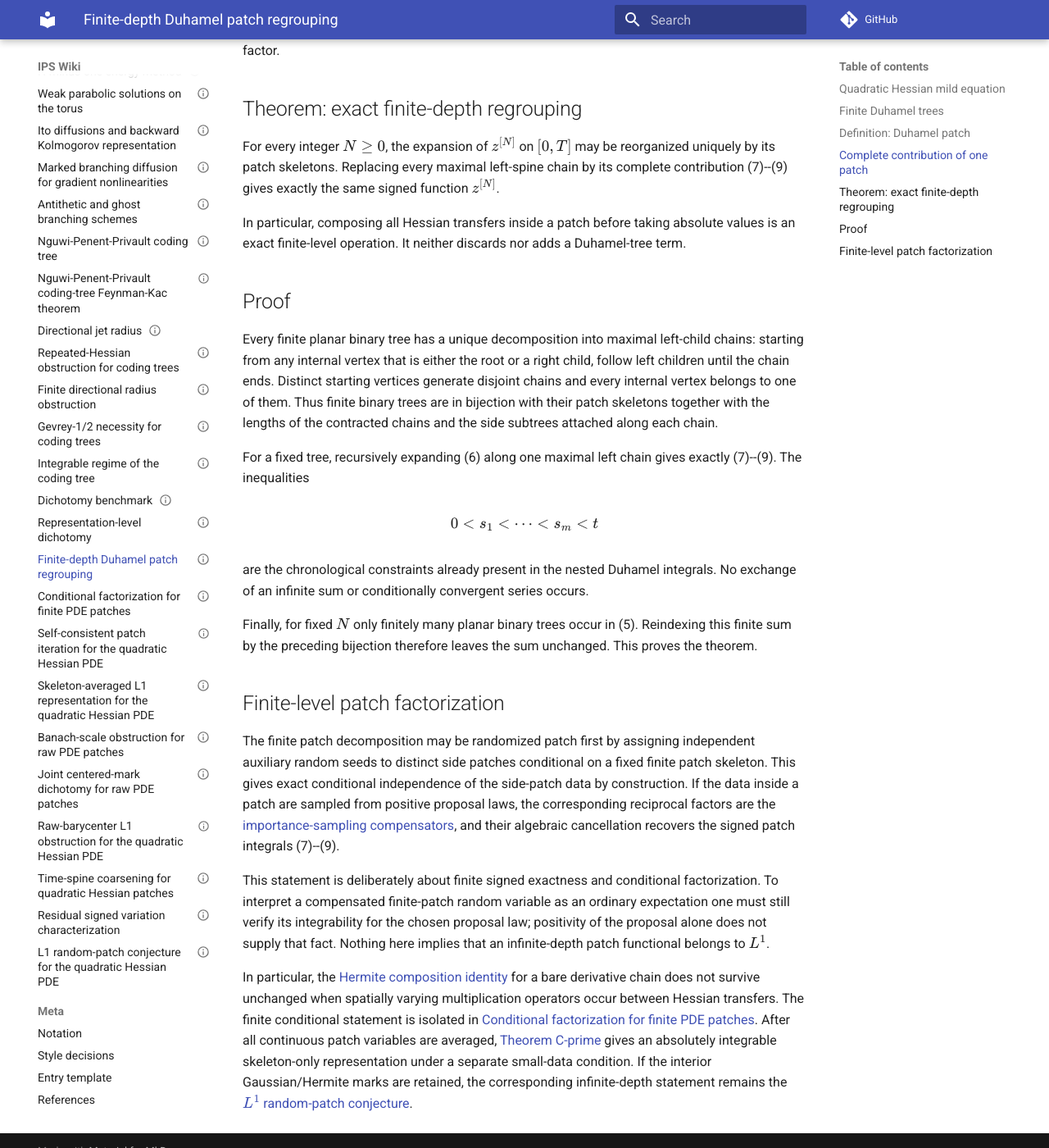
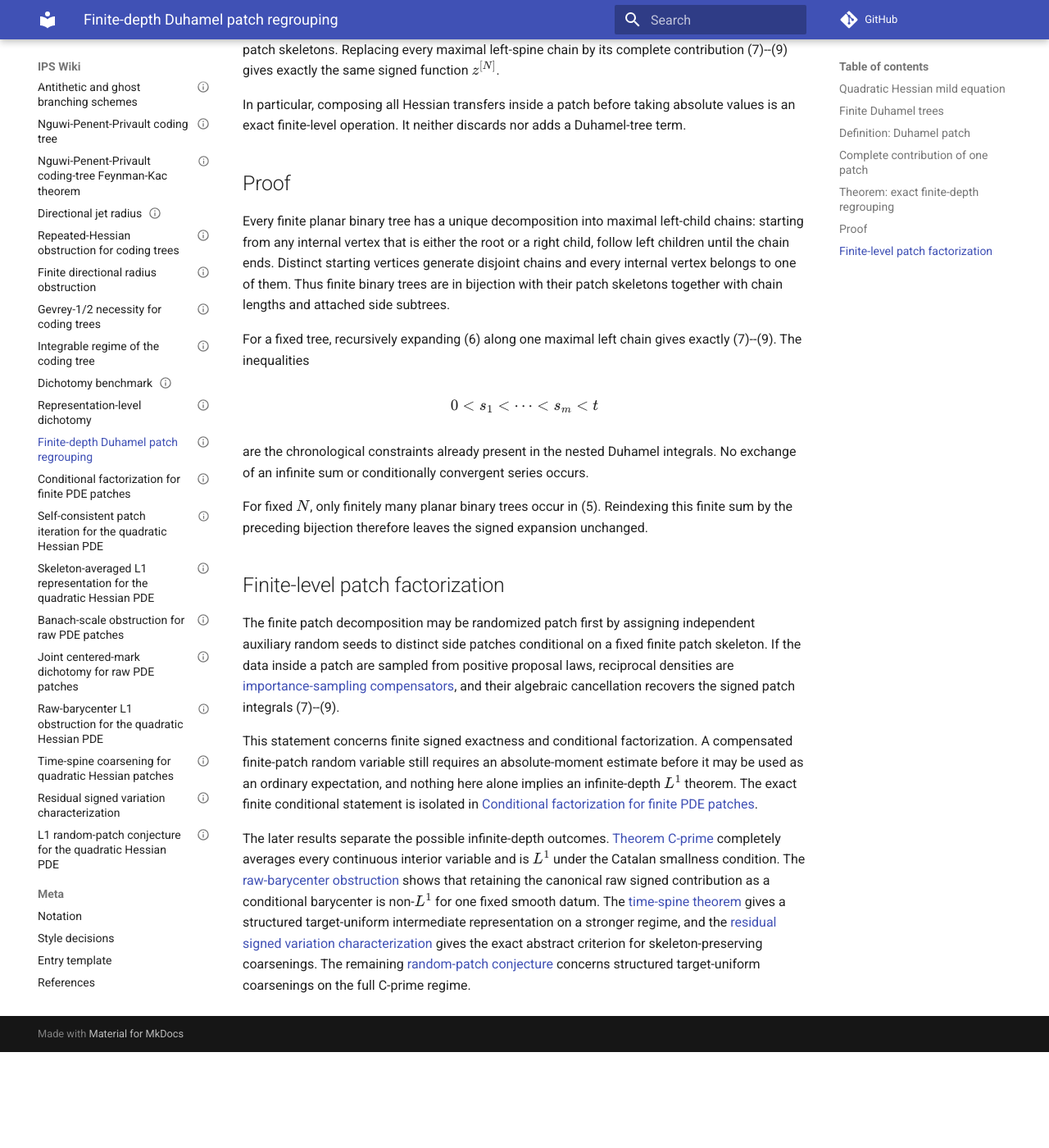
Before and after one commit to maciejgluchowski86-beep/ips-wiki, an MkDocs documentation site: the page built from docs/entries/finite-depth-duhamel-patch-regrouping.md, in a window 1280 px wide and 1400 px high, scrolled down 2782 px. Shown: the whole window at 82% size. Built offline with MkDocs 1.6.1 and Material for MkDocs 9.7.7, drawn with Linux system fonts in a browser that asks for light colours; comment, search, counter and statistics services are not loaded; after the commit the page ends 4065 px from its top, so only the background shows below that; some of the changed text lies outside the part shown.

Commit message:
Update finite patch theorem with final coarsening status

```diff
--- a/docs/entries/finite-depth-duhamel-patch-regrouping.md
+++ b/docs/entries/finite-depth-duhamel-patch-regrouping.md
@@ -25,7 +25,7 @@ $$
 \mathbb T=\mathbb R/(2\pi\mathbb Z).
 $$
 
-Consider the forward-time equation
+Consider
 
 $$
 \partial_tv
@@ -57,7 +57,7 @@ z(0,\cdot)=\phi''.
 \tag{2}
 $$
 
-Hence the mild equation for \(z\) is
+Hence
 
 $$
 z(t)
@@ -68,7 +68,7 @@ P_t\phi''
 \tag{3}
 $$
 
-Define the bilinear Duhamel operator
+Define
 
 $$
 \mathcal B(f,g)(t)
@@ -78,9 +78,7 @@ $$
 \tag{4}
 $$
 
-Then (3) is \(z=L+\mathcal B(z,z)\), where \(L(t)=P_t\phi''\).
-
-The theorem below is an algebraic statement about finite Picard expansions of (3). It does not assume in advance that the infinite Picard sequence converges or that (1) has a solution.
+Then (3) is \(z=L+\mathcal B(z,z)\), where \(L(t)=P_t\phi''\). The theorem below is algebraic: it does not assume convergence of an infinite Picard sequence or existence of a solution of (1).
 
 ## Finite Duhamel trees
 
@@ -94,7 +92,7 @@ z^{[N+1]}
 \tag{5}
 $$
 
-Expanding (5) algebraically gives a finite sum indexed by rooted planar binary trees of height at most \(N\). A leaf contributes \(L\). If a tree \(\tau\) has left and right subtrees \(\tau_L,\tau_R\), its contribution is defined recursively by
+Expanding (5) gives a finite sum indexed by rooted planar binary trees of height at most \(N\). A leaf contributes \(L\). If \(\tau\) has left and right subtrees \(\tau_L,\tau_R\), its contribution is
 
 $$
 V_\tau
@@ -103,28 +101,26 @@ V_\tau
 \tag{6}
 $$
 
-The planar convention records which child will continue a patch; it does not change the product in (4).
+The planar convention records which child continues a patch; it does not change the product in (4).
 
 ## Definition: Duhamel patch
 
-A *patch* of a finite planar binary tree is a maximal chain of internal vertices obtained by repeatedly following the left child. Every internal vertex belongs to exactly one patch. The right child of each vertex is a side subtree; if that right child is itself internal, it is the root of another patch.
+A *patch* is a maximal chain of internal vertices obtained by repeatedly following the left child. Every internal vertex belongs to exactly one patch. The right child of each vertex is a side subtree; if that right child is internal, it begins another patch.
 
-Contracting every maximal left chain to one vertex gives the *patch skeleton*. The skeleton records the incidence of the patches, while the length of each contracted chain records the number of consecutive Hessian events in that patch.
+Contracting every maximal left chain to one vertex gives the *patch skeleton*. Recording the chain lengths and attached side subtrees recovers the original planar tree uniquely.
 
 ## Complete contribution of one patch
 
-Suppose a patch has length \(m\geq1\), its successive right-subtree contributions are the smooth side profiles \(b_1,\ldots,b_m\), and the leftmost terminal contribution is \(G\). For fixed ordered times
+Suppose a patch has length \(m\geq1\), successive right-subtree contributions \(b_1,\ldots,b_m\), and leftmost terminal contribution \(G\). For
 
 $$
 0<s_1<\cdots<s_m<t,
 $$
 
-define recursively
+define
 
 $$
-\Xi_1
-=
-b_1(s_1)P_{s_1}G,
+\Xi_1=b_1(s_1)P_{s_1}G,
 \tag{7}
 $$
 
@@ -138,7 +134,7 @@ b_r(s_r)
 \tag{8}
 $$
 
-The complete signed contribution of the patch is
+The complete signed contribution is
 
 $$
 \mathcal P_m[b_1,\ldots,b_m;G](t)
@@ -150,7 +146,7 @@ $$
 \tag{9}
 $$
 
-For \(m=0\), set \(\mathcal P_0[G](t)=P_tG\). Equations (7)--(9) are not estimates: they are the iterated Duhamel integral obtained by following the left spine and leaving every right child as a side factor.
+For \(m=0\), set \(\mathcal P_0[G](t)=P_tG\). Equations (7)--(9) are the nested Duhamel integral along the left spine, not an estimate.
 
 ## Theorem: exact finite-depth regrouping
 
@@ -160,7 +156,7 @@ In particular, composing all Hessian transfers inside a patch before taking abso
 
 ## Proof
 
-Every finite planar binary tree has a unique decomposition into maximal left-child chains: starting from any internal vertex that is either the root or a right child, follow left children until the chain ends. Distinct starting vertices generate disjoint chains and every internal vertex belongs to one of them. Thus finite binary trees are in bijection with their patch skeletons together with the lengths of the contracted chains and the side subtrees attached along each chain.
+Every finite planar binary tree has a unique decomposition into maximal left-child chains: starting from any internal vertex that is either the root or a right child, follow left children until the chain ends. Distinct starting vertices generate disjoint chains and every internal vertex belongs to one of them. Thus finite binary trees are in bijection with their patch skeletons together with chain lengths and attached side subtrees.
 
 For a fixed tree, recursively expanding (6) along one maximal left chain gives exactly (7)--(9). The inequalities
 
@@ -170,12 +166,12 @@ $$
 
 are the chronological constraints already present in the nested Duhamel integrals. No exchange of an infinite sum or conditionally convergent series occurs.
 
-Finally, for fixed \(N\) only finitely many planar binary trees occur in (5). Reindexing this finite sum by the preceding bijection therefore leaves the sum unchanged. This proves the theorem.
+For fixed \(N\), only finitely many planar binary trees occur in (5). Reindexing this finite sum by the preceding bijection therefore leaves the signed expansion unchanged.
 
 ## Finite-level patch factorization
 
-The finite patch decomposition may be randomized patch first by assigning independent auxiliary random seeds to distinct side patches conditional on a fixed finite patch skeleton. This gives exact conditional independence of the side-patch data by construction. If the data inside a patch are sampled from positive proposal laws, the corresponding reciprocal factors are the [importance-sampling compensators](importance-sampling-compensators.md), and their algebraic cancellation recovers the signed patch integrals (7)--(9).
+The finite patch decomposition may be randomized patch first by assigning independent auxiliary random seeds to distinct side patches conditional on a fixed finite patch skeleton. If the data inside a patch are sampled from positive proposal laws, reciprocal densities are [importance-sampling compensators](importance-sampling-compensators.md), and their algebraic cancellation recovers the signed patch integrals (7)--(9).
 
-This statement is deliberately about finite signed exactness and conditional factorization. To interpret a compensated finite-patch random variable as an ordinary expectation one must still verify its integrability for the chosen proposal law; positivity of the proposal alone does not supply that fact. Nothing here implies that an infinite-depth patch functional belongs to \(L^1\).
+This statement concerns finite signed exactness and conditional factorization. A compensated finite-patch random variable still requires an absolute-moment estimate before it may be used as an ordinary expectation, and nothing here alone implies an infinite-depth \(L^1\) theorem. The exact finite conditional statement is isolated in [Conditional factorization for finite PDE patches](conditional-factorization-for-finite-pde-patches.md).
 
-In particular, the [Hermite composition identity](hermite-polynomials-and-gaussian-chaos.md) for a bare derivative chain does not survive unchanged when spatially varying multiplication operators occur between Hessian transfers. The finite conditional statement is isolated in [Conditional factorization for finite PDE patches](conditional-factorization-for-finite-pde-patches.md). After all continuous patch variables are averaged, [Theorem C-prime](skeleton-averaged-l1-representation-for-quadratic-hessian-pde.md) gives an absolutely integrable skeleton-only representation under a separate small-data condition. If the interior Gaussian/Hermite marks are retained, the corresponding infinite-depth statement remains the [\(L^1\) random-patch conjecture](l1-random-patch-conjecture-for-quadratic-hessian-pde.md).
+The later results separate the possible infinite-depth outcomes. [Theorem C-prime](skeleton-averaged-l1-representation-for-quadratic-hessian-pde.md) completely averages every continuous interior variable and is \(L^1\) under the Catalan smallness condition. The [raw-barycenter obstruction](raw-marked-l1-obstruction-for-quadratic-hessian-pde.md) shows that retaining the canonical raw signed contribution as a conditional barycenter is non-\(L^1\) for one fixed smooth datum. The [time-spine theorem](time-spine-coarsening-for-quadratic-hessian-patches.md) gives a structured target-uniform intermediate representation on a stronger regime, and the [residual signed variation characterization](residual-signed-variation-characterization-for-coarsened-patches.md) gives the exact abstract criterion for skeleton-preserving coarsenings. The remaining [random-patch conjecture](l1-random-patch-conjecture-for-quadratic-hessian-pde.md) concerns structured target-uniform coarsenings on the full C-prime regime.
```
Also changed, not shown: other parts of docs/entries/finite-depth-duhamel-patch-regrouping.md (+1 -1 lines).
